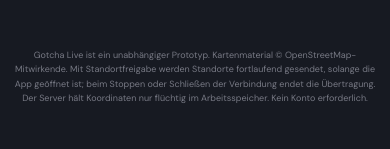
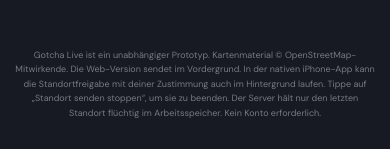
Before and after one commit to Oliversattller/Gottcha, a website with bundled scripts: page public/index.html in a window 390 px wide. Shown: the part 870-1019 px from the top of the page. Built offline with nearby package versions, Linux system fonts and the light colour scheme.

Commit message:
Clarify iPhone background location privacy

```diff
--- a/public/index.html
+++ b/public/index.html
@@ -21,7 +21,7 @@
 <section id="join" class="page"><button class="back" onclick="showPage('home')">← Zurück</button><div class="headrow"><div class="eyebrow">Freunde warten</div><h2>Spiel beitreten</h2><p>Mit Spielcode und Standortfreigabe in die Lobby.</p></div><div class="layout"><div class="card"><div class="field"><label for="joinCode">Spielcode</label><input id="joinCode" class="control" maxlength="6" inputmode="numeric" placeholder="6-stelliger Code"></div><div class="field"><label for="joinName">Dein Name</label><input id="joinName" class="control" maxlength="20" placeholder="Dein Name"></div><div class="field"><button class="soft" onclick="requestLocation(false).catch(()=>{})">◎ Standortfreigabe einschalten</button><div id="joinLocStatus" class="maphint">Dein Standort wird nur an Spieler in dieser Runde übertragen.</div></div><button class="primary wide" onclick="joinGame()">Lobby beitreten →</button></div><aside class="card"><h3>Standort-Hinweis</h3><p class="sub">Für Live-Spiel braucht dein Browser GPS. Auf dem Handy erscheint beim ersten Mal eine Freigabeabfrage.</p><div class="notice">Tritt nur Spielen von Leuten bei, denen du vertraust. Deine Position ist während der Runde für die Spielmechanik sichtbar.</div></aside></div></section>
 <section id="lobby" class="page"><button class="back" onclick="leaveGame()">← Verlassen</button><div class="headrow"><div class="eyebrow">Wartelobby</div><h2>Mitspieler</h2><p>Teile den Code und wartet, bis alle bereit sind.</p></div><div class="layout"><div class="card"><div class="codebox"><div><span class="hint">SPIELCODE</span><div class="code" id="gameCode">------</div></div><button class="soft" onclick="copyCode()">⧉ Kopieren</button></div><div class="row"><button class="soft" onclick="toggleRole()" id="roleButton">Rolle ändern</button><button class="soft" onclick="toggleReady()" id="readyButton">✓ Bereit</button></div><div id="lobbyPlayers" class="players"></div><button id="startButton" class="primary wide hide" onclick="send({type:'start'})">Runde starten →</button><div class="maphint">Der Ersteller startet die Runde. Es braucht mindestens einen Sucher und einen Versteckten.</div></div><div class="card"><h3>Spielgebiet</h3><div id="lobbyMap" class="mapbox small" style="margin-top:12px"></div><div id="lobbyStats" class="summarygrid"></div></div></div></section>
 <section id="game" class="page"><button class="back" onclick="leaveGame()">← Runde verlassen</button><div class="headrow"><div class="statebar"><div><div class="eyebrow">Live-Runde</div><h2 style="margin-bottom:0">Auf die Jagd!</h2></div><div style="text-align:right"><div class="timer" id="timer">--:--</div><div class="countdown" id="pingTimer"></div></div></div><p>Die Karte zeigt die echte Zone und erlaubte Standort-Hinweise.</p></div><div class="layout"><div class="card"><div id="gameMap" class="mapbox"></div><div id="mapStatus" class="maphint"></div></div><aside class="card"><h3>Spieler</h3><p class="sub" id="myRole"></p><div id="gamePlayers" class="players"></div><div class="notice" id="gameNotice"></div></aside></div></section>
-<p class="foot">Gotcha Live ist ein unabhängiger Prototyp. Kartenmaterial © OpenStreetMap-Mitwirkende. Mit Standortfreigabe werden Standorte fortlaufend gesendet, solange die App geöffnet ist; beim Stoppen oder Schließen der Verbindung endet die Übertragung. Der Server hält Koordinaten nur flüchtig im Arbeitsspeicher. Kein Konto erforderlich.</p>
+<p class="foot">Gotcha Live ist ein unabhängiger Prototyp. Kartenmaterial © OpenStreetMap-Mitwirkende. Die Web-Version sendet im Vordergrund. In der nativen iPhone-App kann die Standortfreigabe mit deiner Zustimmung auch im Hintergrund laufen. Tippe auf „Standort senden stoppen“, um sie zu beenden. Der Server hält nur den letzten Standort flüchtig im Arbeitsspeicher. Kein Konto erforderlich.</p>
 </main><div id="toast" class="toast"></div>
 <script src="https://unpkg.com/leaflet@1.9.4/dist/leaflet.js" integrity="sha256-20nQCchB9co0qIjJZRGuk2/Z9VM+kNiyxNV1lvTlZBo=" crossorigin=""></script>
 <script type="module" src="/native-location.js"></script>
```
